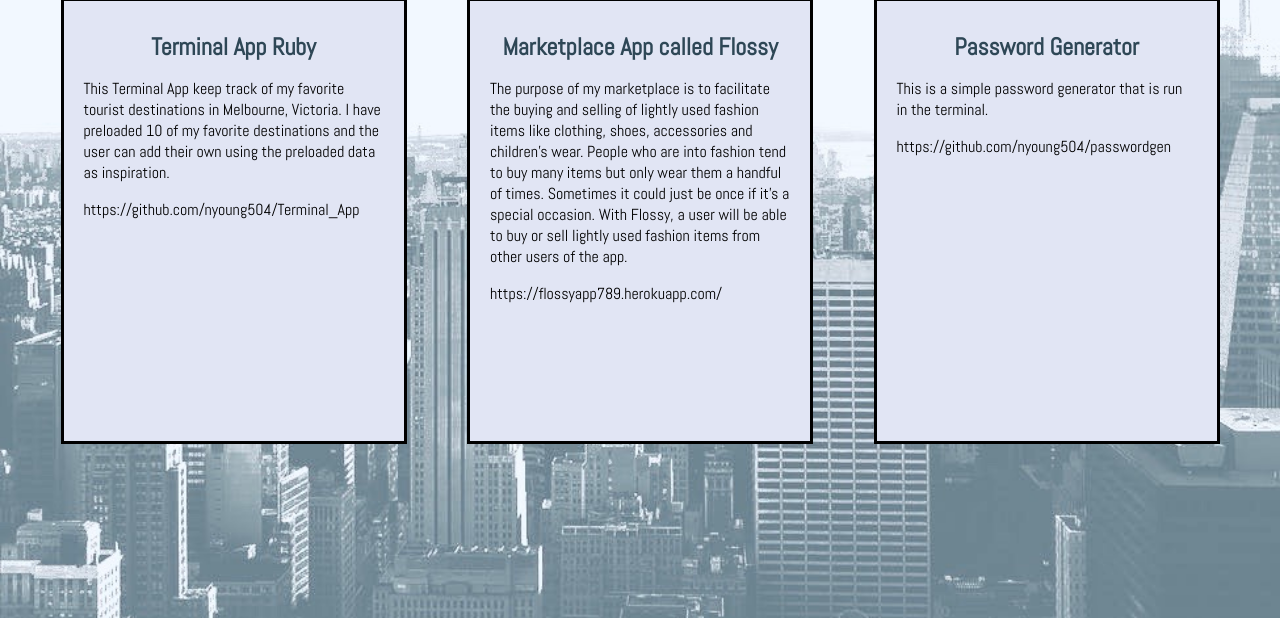
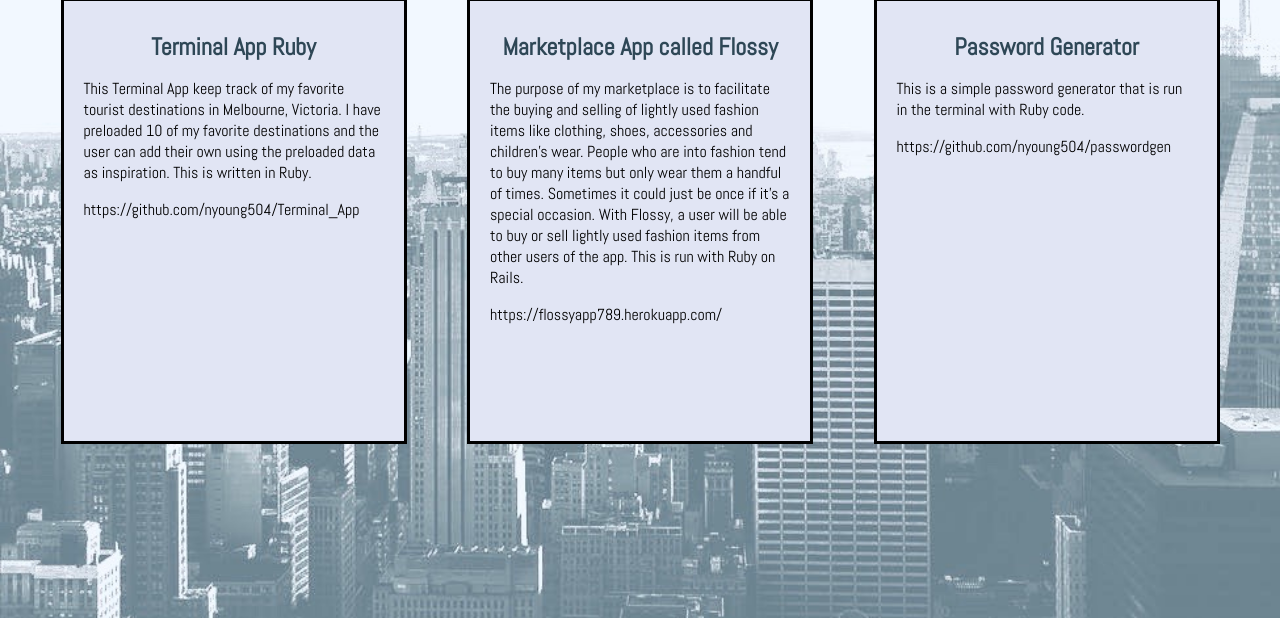
Before and after one commit to nyoung504/portfolio, a plain HTML site: page projects.html in a window 1280 px wide. Shown: the part 182-800 px from the top of the page. Drawn offline with Linux system fonts and the light colour scheme.

Commit message:
project desc

```diff
--- a/projects.html
+++ b/projects.html
@@ -24,21 +24,21 @@
       <div class="project">
         <article>
             <h1>Terminal App Ruby</h1>
-            <p>This Terminal App keep track of my favorite tourist destinations in Melbourne, Victoria. I have preloaded 10 of my favorite destinations and the user can add their own using the preloaded data as inspiration.</p>
+            <p>This Terminal App keep track of my favorite tourist destinations in Melbourne, Victoria. I have preloaded 10 of my favorite destinations and the user can add their own using the preloaded data as inspiration. This is written in Ruby.</p>
             <span>https://github.com/nyoung504/Terminal_App</span>
         </article>
     </div>
     <div class="project">
         <article>
             <h1>Marketplace App called Flossy</h1>
-            <p>The purpose of my marketplace is to facilitate the buying and selling of lightly used fashion items like clothing, shoes, accessories and children’s wear. People who are into fashion tend to buy many items but only wear them a handful of times. Sometimes it could just be once if it’s a special occasion. With Flossy, a user will be able to buy or sell lightly used fashion items from other users of the app. </p>
+            <p>The purpose of my marketplace is to facilitate the buying and selling of lightly used fashion items like clothing, shoes, accessories and children’s wear. People who are into fashion tend to buy many items but only wear them a handful of times. Sometimes it could just be once if it’s a special occasion. With Flossy, a user will be able to buy or sell lightly used fashion items from other users of the app. This is run with Ruby on Rails.</p>
             <span>https://flossyapp789.herokuapp.com/</span>
         </article>
     </div>
     <div class="project">
         <article>
             <h1>Password Generator</h1>
-            <p>This is a simple password generator that is run in the terminal.</p>
+            <p>This is a simple password generator that is run in the terminal with Ruby code.</p>
             <span>https://github.com/nyoung504/passwordgen</span>
         </article>
     </div>
```
